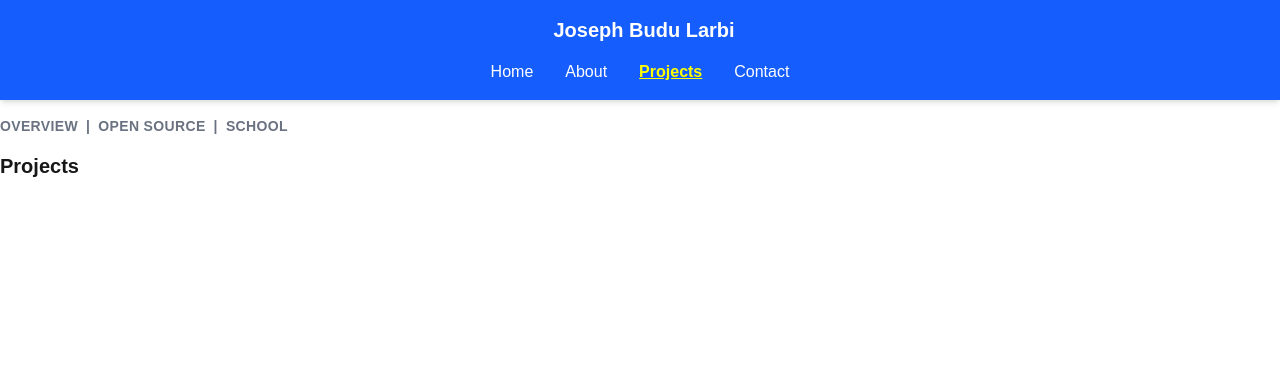
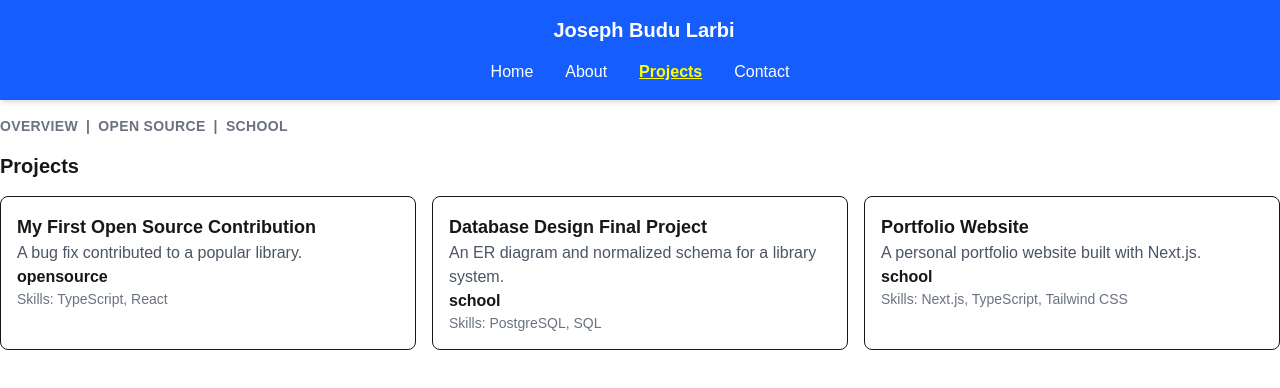
Before and after one commit to budujoseph/wdd430-portfolio, a Next.js app in the folder wdd430-portfolio/: page /projects in a window 1280 px wide. Shown: the top 388 px of the page. Built offline with nearby package versions, Linux system fonts and the light colour scheme.

Commit message:
projects routes, api

```diff
--- /dev/null
+++ b/wdd430-portfolio/app/api/projects/[id]/route.ts
@@ -0,0 +1,28 @@
+import {NextResponse } from 'next/server';
+import { getProjectById } from '@/lib/projects-db';
+
+export async function GET(
+    request: Request,
+    {params} : {params: {id: string}}
+) {
+    const {id} = await params;
+    const projectId = Number(id);
+
+    if (!Number.isInteger(projectId) || projectId <= 0) {
+        return NextResponse.json(
+            { error: 'Invalid project ID' },
+            { status: 400 }
+        )
+    }
+
+    const project = getProjectById(projectId);
+
+    if (!project) {
+        return NextResponse.json(
+            { error: 'Project not found' },
+            { status: 404 }
+        )
+    }
+
+    return NextResponse.json(project);
+}
--- a/wdd430-portfolio/app/projects/page.tsx
+++ b/wdd430-portfolio/app/projects/page.tsx
@@ -1,8 +1,21 @@
+import { getProjects } from '@/lib/projects-db';
 
 export default function Projects() {
+    const projects = getProjects();
+
     return (
         <main>
             <h2 className='text-xl font-bold mb-4'>Projects</h2>
+            <div className='flex align-items grid grid-cols-1 md:grid-cols-2 lg:grid-cols-3 gap-4'>
+                {projects.map((project) => (
+                    <div key={project.id} className='border rounded-lg p-4'>
+                        <h3 className='text-lg font-bold'>{project.title}</h3>
+                        <p className='text-gray-600'>{project.description}</p>
+                        <p className='text-md font-semibold'>{project.type}</p>
+                        <p className='text-sm text-gray-500'>Skills: {project.technologies.join(', ')}</p>
+                    </div>
+                ))}
+            </div>
         </main>
     )
 }
--- /dev/null
+++ b/wdd430-portfolio/lib/projects-db.ts
@@ -0,0 +1,44 @@
+
+export interface Project {
+  id: number;
+  title: string;
+  description: string;
+  type: 'opensource' | 'school';
+  technologies: string[];
+  link?: string;
+}
+
+export const projects: Project[] = [
+  {
+    id: 1,
+    title: 'My First Open Source Contribution',
+    description: 'A bug fix contributed to a popular library.',
+    type: 'opensource',
+    technologies: ['TypeScript', 'React'],
+    link: 'https://github.com/example/repo'
+  },
+  {
+    id: 2,
+    title: 'Database Design Final Project',
+    description: 'An ER diagram and normalized schema for a library system.',
+    type: 'school',
+    technologies: ['PostgreSQL', 'SQL']
+    },
+    {
+        id: 3,
+        title: 'Portfolio Website',
+        description: 'A personal portfolio website built with Next.js.',
+        type: 'school',
+        technologies: ['Next.js', 'TypeScript', 'Tailwind CSS'],
+    }
+
+];
+
+export function getProjects(type?: string | null): Project[] {
+  if (type) return projects.filter(p => p.type === type);
+  return projects;
+}
+
+export function getProjectById(id: number): Project | null {
+  return projects.find(p => p.id === id) ?? null;
+}
```
Also changed, not shown: wdd430-portfolio/app/api/projects/route.ts (added).
